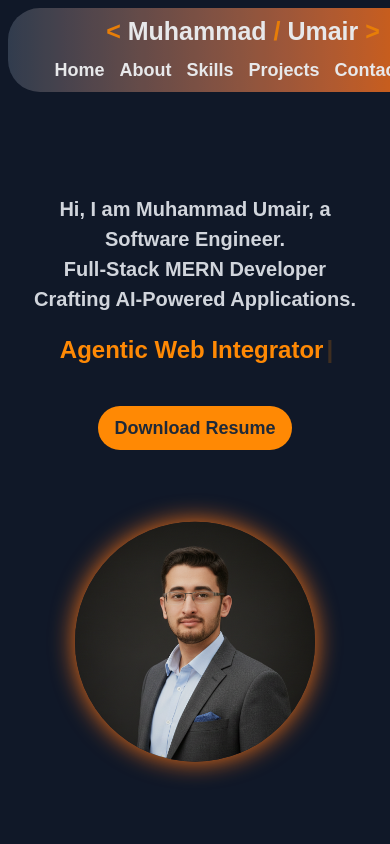
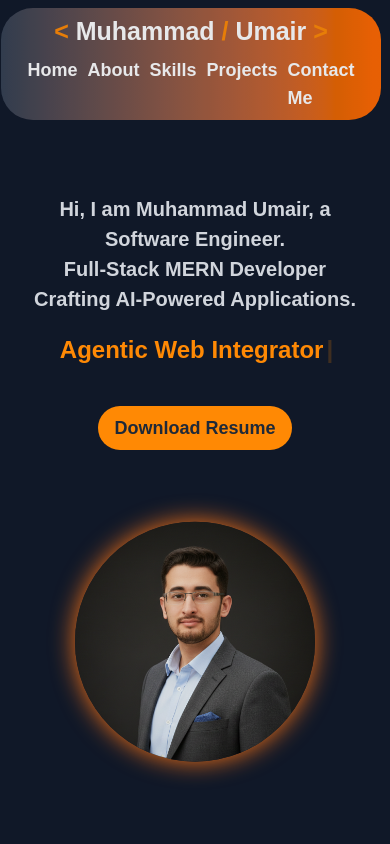
Before and after one commit to MuhammadUmair151601/Personal_Portfolio, a React (Vite) app: page / in a window 390 px wide. Shown: the top 844 px of the page. Built offline with nearby package versions, Linux system fonts and the light colour scheme.

Commit message:
navbar adjusted

```diff
--- a/src/index.css
+++ b/src/index.css
@@ -7,7 +7,8 @@ html {
     .navbar{
       display: flex;
       flex-direction: column;
-      width: 470px;
+      width: 380px;
+      margin-left: 1px;
     }
     .name{
       font-size: 25px;
@@ -17,7 +18,7 @@ html {
     .links{
       display: flex;
       flex-direction: row;
-      gap: 15px;
+      gap: 10px;
     }
 
 }
```
